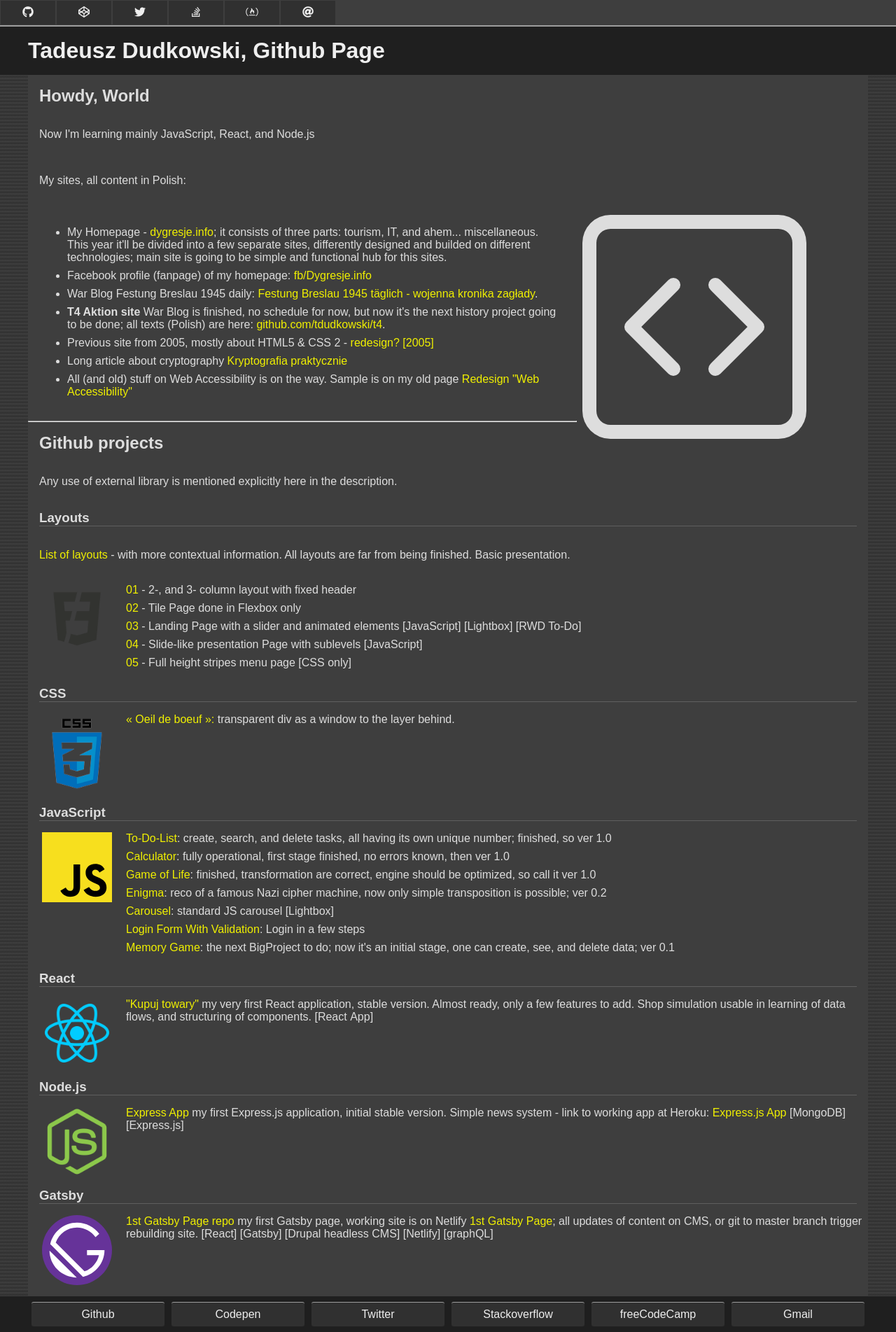
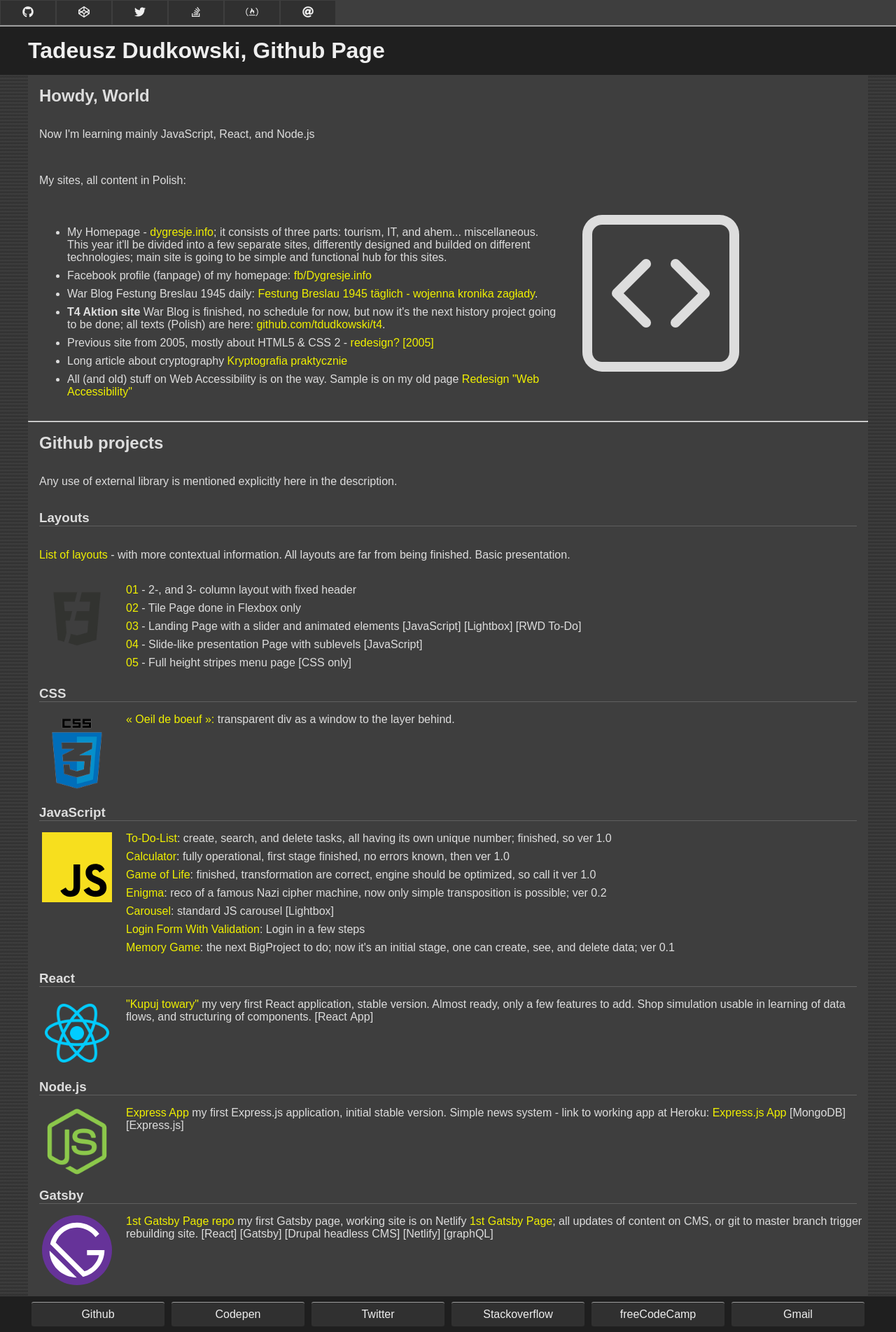
Before and after one commit to tdudkowski/tdudkowski.github.io, a Jekyll site: the page built from index.html, in a window 1280 px wide. Shown: the whole page at 70% size. Built offline with Jekyll 4.4.1, drawn with Linux system fonts in a browser that asks for light colours; nearby versions of some CDN libraries.

Commit message:
reduse size of an icon

```diff
--- a/index.html
+++ b/index.html
@@ -60,8 +60,8 @@ title: Tadeusz Dudkowski, Github Page
 
   <div class="doc100">
     <svg
-      width="20em"
-      height="20em"
+      width="14em"
+      height="14em"
       viewBox="0 0 16 16"
       class="bi bi-code-square"
       fill="currentColor"
```
